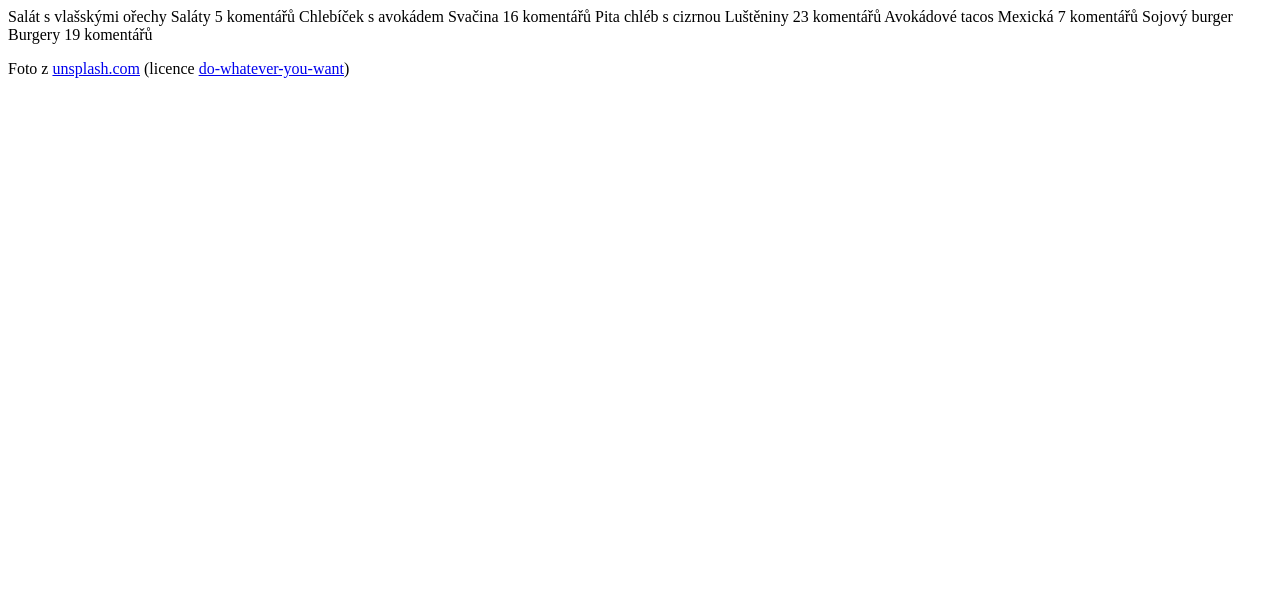
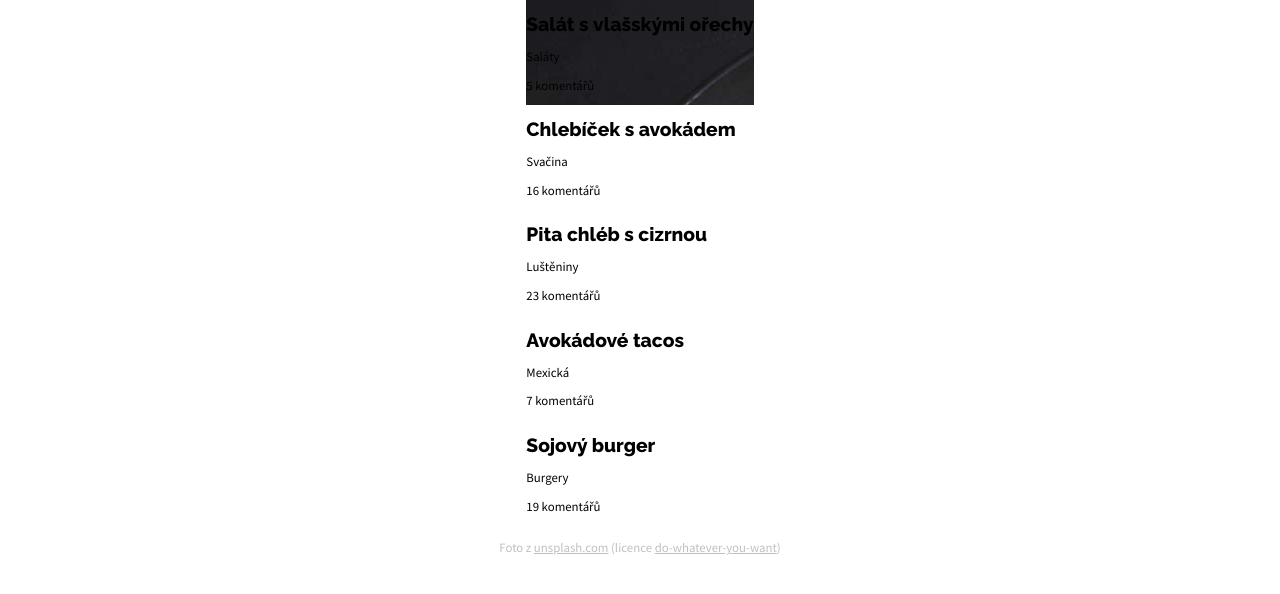
Before and after one commit to Czechitas-Liberec-HTML-CSS-2021-DK/projekt-04-recepty-Stazka, a plain HTML site: page vege/index.html in a window 1280 px wide. Drawn offline with Linux system fonts and the light colour scheme.

Commit message:
prvotni-upravy

```diff
--- a/vege/index.html
+++ b/vege/index.html
@@ -5,39 +5,53 @@
         <meta name="viewport" content="width=device-width, initial-scale=1">
         <title>Recepty</title>
         <link href="https://fonts.googleapis.com/css?family=Source+Sans+Pro:400,700|Raleway:600,800&amp;subset=latin-ext" rel="stylesheet">
-        <link rel="stylesheet" href="recepty.css">
+        <link rel="stylesheet" href="style.css">
     </head>
     <body>
 
+    <div class="container">
+
+        <div class="hlavni recept">
         <!-- hlavni recept -->
 
-        Salát s&nbsp;vlašskými ořechy
-        Saláty
-        5 komentářů
+        <h1 class="velky nadpis">Salát s&nbsp;vlašskými ořechy</h1>
+        <p>Saláty</p>
+        <p>5 komentářů</p>
+        </div>
 
+        <div class="maly recept 2">
         <!-- maly recept 2 -->
 
-        Chlebíček s&nbsp;avokádem
-        Svačina
-        16 komentářů
+        <h1>Chlebíček s&nbsp;avokádem</h1>
+        <p>Svačina</p>
+        <p>16 komentářů</p>
+        </div>
 
+        <div class="maly recept 3">
         <!-- maly recept 3 -->
 
-        Pita chléb s&nbsp;cizrnou
-        Luštěniny
-        23 komentářů
+        <h1>Pita chléb s&nbsp;cizrnou</h1>
+        <p>Luštěniny</p>
+        <p>23 komentářů</p>
+        </div>
 
+        <div class="maly recept 4">
         <!-- maly recept 4 -->
 
-        Avokádové tacos
-        Mexická
-        7 komentářů
+        <h1>Avokádové tacos</h1>
+        <p>Mexická</p>
+        <p>7 komentářů</p>
+        </div>
 
+        <div class="maly recept 5">
         <!-- maly recept 5 -->
 
-        Sojový burger
-        Burgery
-        19 komentářů
+        <h1>Sojový burger</h1>
+        <p>Burgery</p>
+        <p>19 komentářů</p>
+        </div>
+
+    </div>
 
         <footer class="paticka">
             <p>Foto z <a href="https://unsplash.com">unsplash.com</a> (licence <a href="https://unsplash.com/license">do-whatever-you-want</a>)</p>
--- a/vege/style.css
+++ b/vege/style.css
@@ -17,6 +17,10 @@ středně široké obrazovky:
 }
 */
 
+@font-face {
+    font-family: 'Source Sans Pro', 'Raleway', sans-serif;
+    src: url('https://fonts.googleapis.com/css2?family=Raleway:wght@800&family=Source+Sans+Pro&display=swap');
+}
 
 body {
     margin: 0;
@@ -37,3 +41,32 @@ body {
 /* ------------------------------- */
 /* ----- DOLE BUDE TVOJE CSS ----- */
 /* ------------------------------- */
+
+.container {
+    display: flex;
+    flex-flow: column wrap;
+    justify-content: center;
+    align-content: center;
+
+}
+
+.hlavni {
+    display: block;
+    flex-grow: 2;
+    background-image: url('images/salat.jpg');
+}
+
+h1 .velky {
+    font-family: 'Raleway', sans-serif;
+    font-size: 1.75rem;
+}
+
+h1 {
+    font-family: 'Raleway', sans-serif;
+    font-size: 1.2rem;
+}
+
+p {
+    font-size: 0.8rem;
+    font-weight: 400;
+}
```
